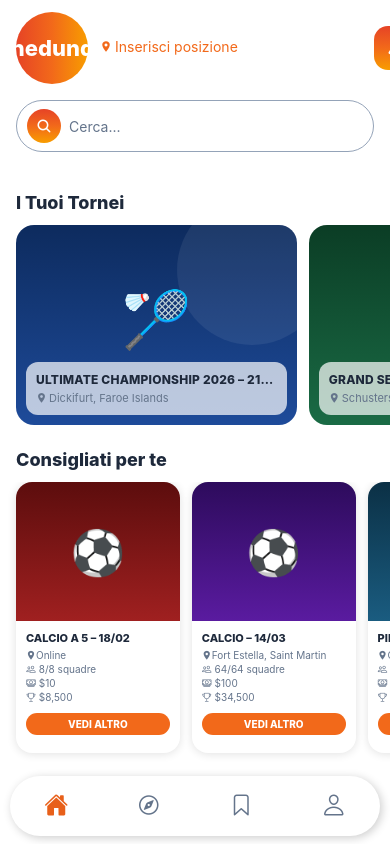
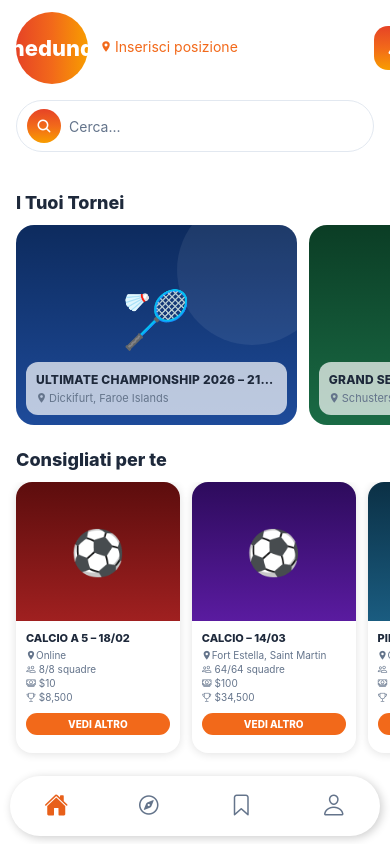
Before and after one commit to albuz98/competo, a React Native app in the folder apps/mobile/: screen /MainTabs in a window 390 px wide. Built offline with nearby package versions, Linux system fonts and the light colour scheme.

Commit message:
little fix color search

```diff
--- a/apps/mobile/src/screens/Home/Home.styles.ts
+++ b/apps/mobile/src/screens/Home/Home.styles.ts
@@ -85,7 +85,7 @@ export const styles = StyleSheet.create({
     backgroundColor: colors.white,
     borderRadius: 50,
     borderWidth: 1,
-    borderColor: colors.grayDark,
+    borderColor: colors.disabled,
     marginHorizontal: 16,
     paddingHorizontal: 10,
     paddingVertical: 8,
```
